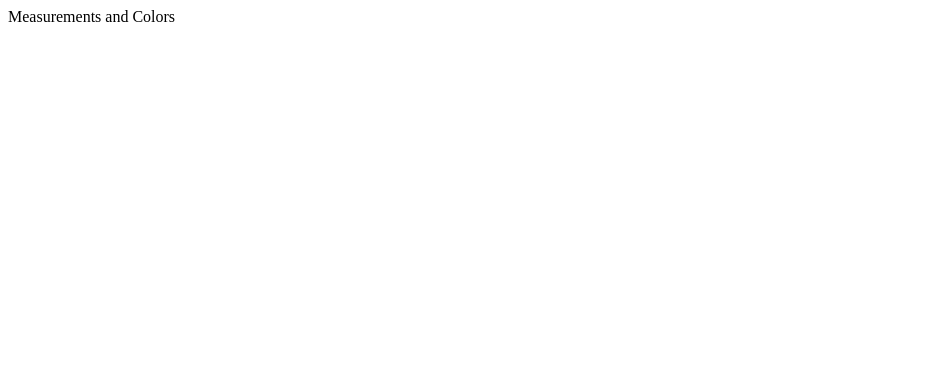
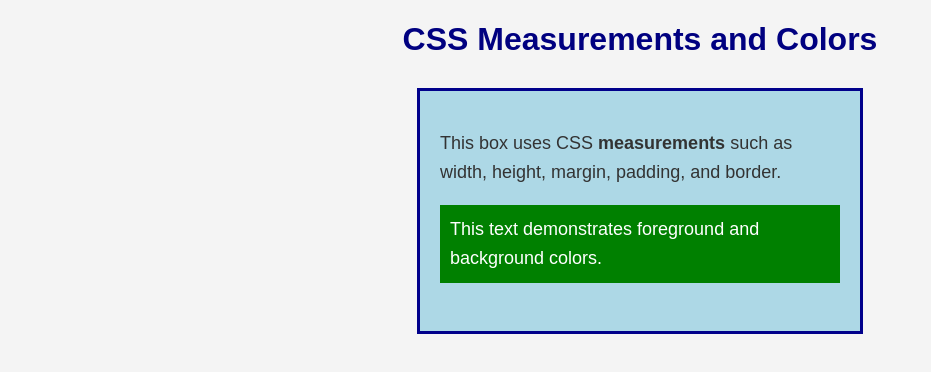
Before and after one commit to sthamarai524-dot/program8, a website: page index.html in a window 1280 px wide. Shown: the whole page, without its empty margins (0-931 px from the left). Drawn offline with Linux system fonts and the light colour scheme.

Commit message:
Update index.html

```diff
--- a/index.html
+++ b/index.html
@@ -1,45 +1,49 @@
 <!DOCTYPE html>
-
-<html>
-
+<html lang="en">
 <head>
-
+<meta charset="UTF-8">
+<meta name="viewport" content="width=device-width, initial-scale=1.0">
 <title>Measurements and Colors</title>
-
 <style>
-
-div {
-
+body {
+font-family: Arial, sans-serif;
+background-color: #f4f4f4;
+margin: 20px;
 }
-
-width:
-
-300px;
-
-height: 150px;
-
+h1 {
+color: navy;
+text-align: center;
+}
+.box {
+width: 400px;
+height: 200px;
 background-color: lightblue;
-
-color:
-
-red;
-
-margin:
-
-20px;
-
-padding:
-
-15px;
-
+border: 3px solid darkblue;
+padding: 20px;
+margin: 30px auto;
+}
+p {
+font-size: 18px;
+color: #333333;
+line-height: 1.6;
+}
+.highlight {
+color: white;
+background-color: green;
+padding: 10px;
+}
 </style>
-
 </head>
-
 <body>
-
-<div>Measurements and Colors</div>
-
+<h1>CSS Measurements and Colors</h1>
+<div class="box">
+<p>
+This box uses CSS <strong>measurements</strong> such as
+width, height, margin, padding, and border.
+</p>
+<p class="highlight">
+This text demonstrates foreground and background colors.
+</p>
+</div>
 </body>
-
 </html>
```
